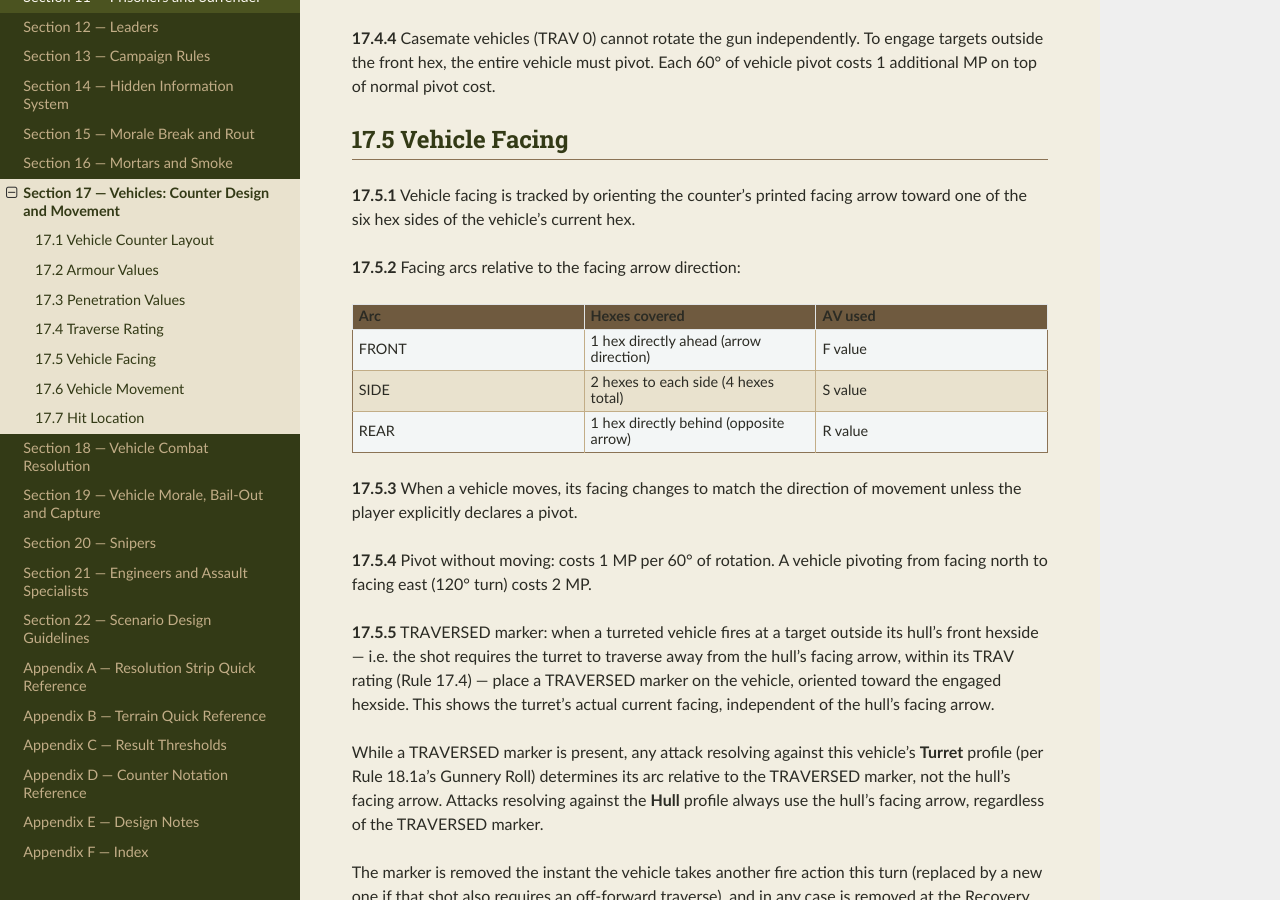
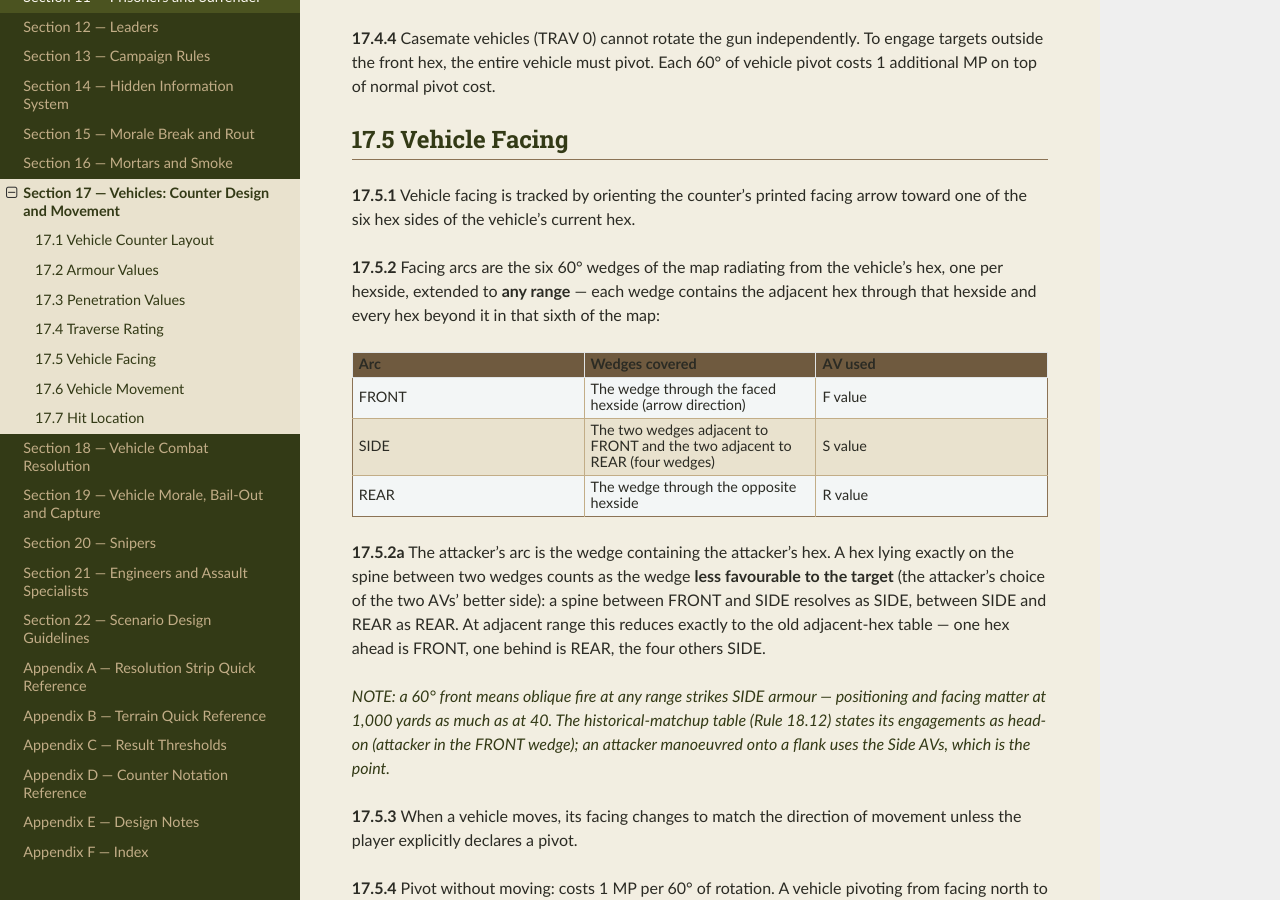
Before and after one commit to spugnoid/wdr-wargame, a Sphinx documentation site: the page built from docs/source/section_17__vehicles_counter_design_and_movement.rst, in a window 1280 px wide and 900 px high, scrolled down 4045 px. Built offline with Sphinx 7.4.7 and the Read the Docs theme 3.1.0, drawn with Linux system fonts in a browser that asks for light colours.

Commit message:
rules: facing arcs extend to any range as 60-degree wedges (17.5.2)
Arcs were defined only for the six adjacent hexes; a vehicle shot
at from 5+ hexes was in no arc at all. Arcs are now the six 60°
wedges through each hexside at any range, reducing exactly to the
old table at range 1 and matching TRAV's hexside definition. Spine
ties resolve against the target. Design note E.80.

Co-Authored-By: Claude Fable 5 <noreply@anthropic.com>
Claude-Session: https://claude.ai/code/session_01MRhnethYPpBAmEh6wa83hu

```diff
--- a/docs/source/appendix_e__design_notes.rst
+++ b/docs/source/appendix_e__design_notes.rst
@@ -484,3 +484,8 @@ E.79  Hexside Terrain — Walls and Hedgerows Defined
 ---------------------------------------------------
 
 *Design note: walls and hedgerows were priced as crossings in the movement table — clearly linear features — while Section 4 only defined whole-hex terrain, so nothing said which occupant, against which attacker, earned their +2 cover, and Appendix B compounded it by giving hedgerow a flat hex cost of 2 as if it were hex terrain. Rule 4.1.3 defines hexside terrain properly: cover applies only against fire whose line crosses that hexside into the unit's hex (directional cover is the entire point of a wall), it does not stack with the hex's own cover (use the better — a wall along a heavy building adds nothing), movement is a crossing surcharge, and the intervening penalty is per hexside crossed. Hedgerow's movement cost is recast from "2" to "+1 to cross", which leaves the common case arithmetically identical (open hex entered through a hedgerow still costs 2 MP) while behaving correctly for every other hex type behind the hedge.*
+
+E.80  Facing Arcs at Range — 60° Wedges
+---------------------------------------
+
+*Design note: 17.5.2 defined the armour arcs only for the six adjacent hexes, and nearly all vehicle gunnery happens at 5–60 hexes — a Tiger at 1,000 yards was in no arc at all. The arcs are now the six 60° wedges radiating through each hexside, extended to any range, which reduces exactly to the old adjacent-hex table at range 1 (so nothing already written changes) and matches how TRAV was already defined (by hexsides, which always extended). A 60° front was chosen over a 120° one deliberately: with a wide front, most long-range engagements resolve on Front armour and flanking manoeuvre barely pays; with a 60° front, oblique fire strikes Side armour at any range, making position and facing a live decision across the whole board — historically the difference between a Sherman platoon dying frontally to a Tiger and killing it from the flank. Spine ties resolve against the target (SIDE over FRONT, REAR over SIDE): the defender oriented their own facing, so ambiguity costs them, not the attacker.*
--- a/docs/source/section_17__vehicles_counter_design_and_movement.rst
+++ b/docs/source/section_17__vehicles_counter_design_and_movement.rst
@@ -165,24 +165,29 @@ Vehicle counters display the following fields:
 
 **17.5.1**  Vehicle facing is tracked by orienting the counter's printed facing arrow toward one of the six hex sides of the vehicle's current hex.
 
-**17.5.2**  Facing arcs relative to the facing arrow direction:
+**17.5.2**  Facing arcs are the six 60° wedges of the map radiating from the vehicle's hex, one per hexside, extended to **any range** — each wedge contains the adjacent hex through that hexside and every hex beyond it in that sixth of the map:
 
 .. list-table::
    :header-rows: 1
    :widths: auto
 
    * - **Arc**
-     - **Hexes covered**
+     - **Wedges covered**
      - **AV used**
    * - FRONT
-     - 1 hex directly ahead (arrow direction)
+     - The wedge through the faced hexside (arrow direction)
      - F value
    * - SIDE
-     - 2 hexes to each side (4 hexes total)
+     - The two wedges adjacent to FRONT and the two adjacent to REAR (four wedges)
      - S value
    * - REAR
-     - 1 hex directly behind (opposite arrow)
+     - The wedge through the opposite hexside
      - R value
+
+
+**17.5.2a**  The attacker's arc is the wedge containing the attacker's hex. A hex lying exactly on the spine between two wedges counts as the wedge **less favourable to the target** (the attacker's choice of the two AVs' better side): a spine between FRONT and SIDE resolves as SIDE, between SIDE and REAR as REAR. At adjacent range this reduces exactly to the old adjacent-hex table — one hex ahead is FRONT, one behind is REAR, the four others SIDE.
+
+*NOTE: a 60° front means oblique fire at any range strikes SIDE armour — positioning and facing matter at 1,000 yards as much as at 40. The historical-matchup table (Rule 18.12) states its engagements as head-on (attacker in the FRONT wedge); an attacker manoeuvred onto a flank uses the Side AVs, which is the point.*
 
 
 **17.5.3**  When a vehicle moves, its facing changes to match the direction of movement unless the player explicitly declares a pivot.
```
